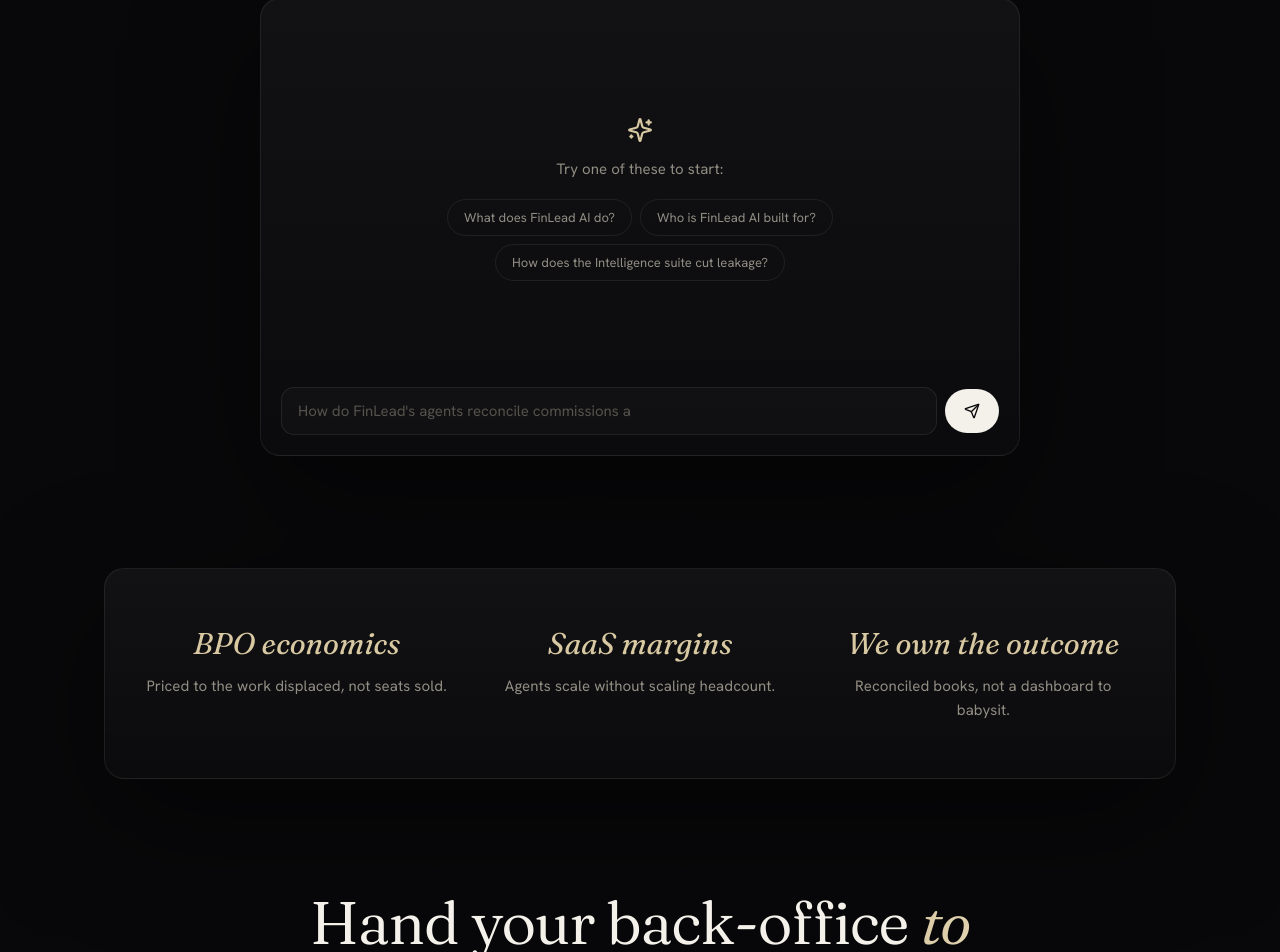
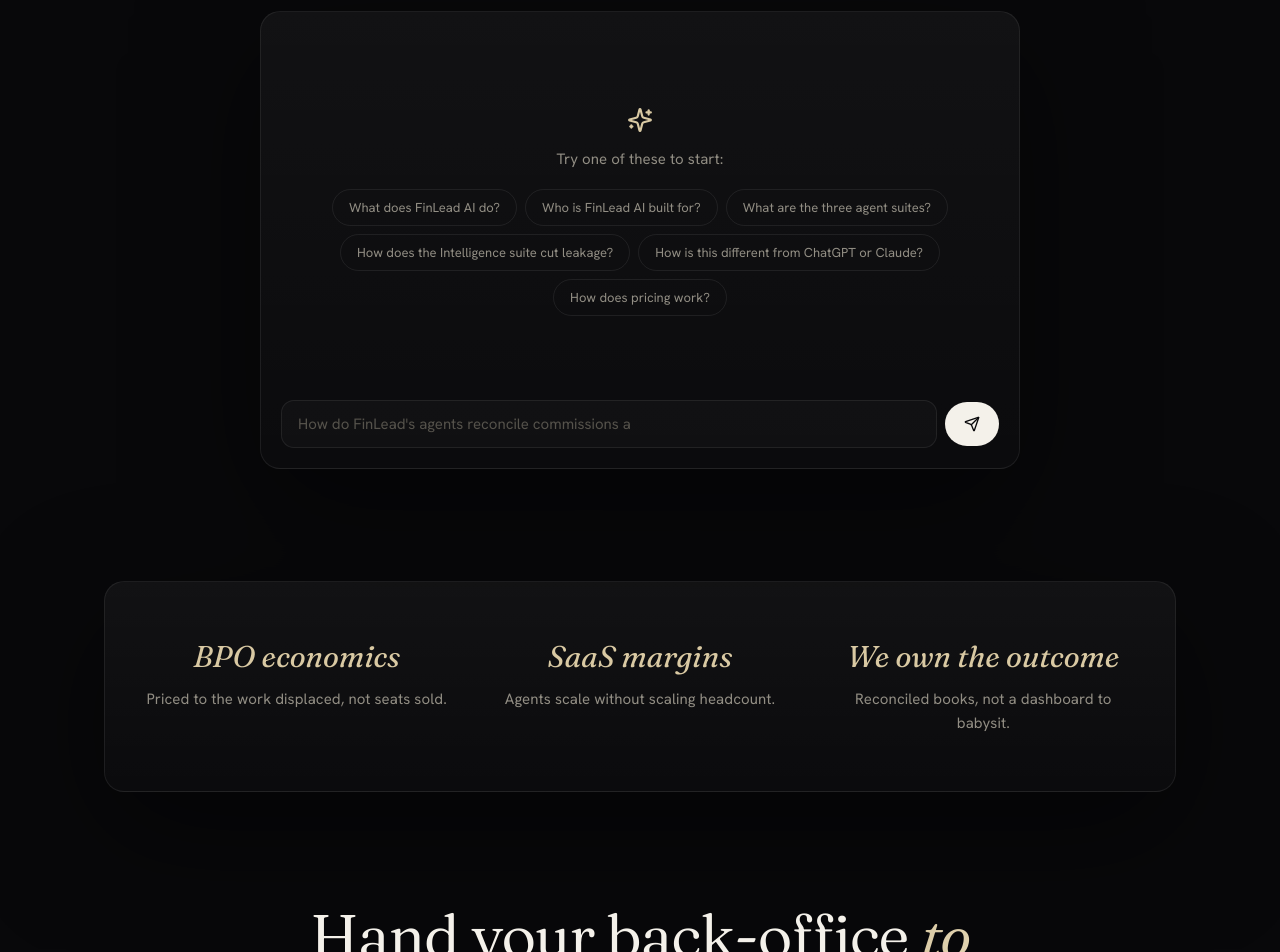
Before and after one commit to Insuryance/FinLeadWeb, a Next.js app: page / in a window 1280 px wide. Shown: the part 2310-3262 px from the top of the page. Built offline with nearby package versions, Linux system fonts and the light colour scheme.

Commit message:
Update page.jsx

```diff
--- a/app/page.jsx
+++ b/app/page.jsx
@@ -4,7 +4,7 @@ import { ArrowUpRight, Send, Sparkles, Check, Landmark, Users, ShieldCheck } fro
 
 /* ---------- Logo mark ---------- */
 function Logo() {
-  return <img src="/FinLeadAILogo.png" alt="FinLead AI" style={{ height: 30, width: "auto", display: "block" }} />;
+  return <img src="/FinLeadAILogo.png" alt="FinLead AI" style={{ height: 45, width: "auto", display: "block" }} />;
 }
 
 function useTypewriter(items, { typing = 55, pausing = 1600, deleting = 28 } = {}) {
@@ -177,7 +177,10 @@ const SUITES = [
 const SUGGESTIONS = [
   "What does FinLead AI do?",
   "Who is FinLead AI built for?",
+  "What are the three agent suites?",
   "How does the Intelligence suite cut leakage?",
+  "How is this different from ChatGPT or Claude?",
+  "How does pricing work?",
 ];
 
 const TYPING_QUESTIONS = [
@@ -362,7 +365,7 @@ export default function FinLeadSite() {
         <div className="fl-rise" style={{ animationDelay: ".6s", marginTop: 26, display: "flex", alignItems: "center", justifyContent: "center", gap: 10 }}>
           <span className="fl-muted" style={{ fontSize: 13, letterSpacing: ".04em" }}>Backed by</span>
           <a href="https://www.joinef.com/about/" target="_blank" rel="noopener noreferrer" style={{ display: "inline-flex" }}>
-            <img src="/EFLogo.png" alt="Entrepreneur First" style={{ height: 22, width: "auto", display: "block", opacity: .9 }} />
+            <img src="/EFLogo.png" alt="Entrepreneur First" style={{ height: 35, width: "auto", display: "block", opacity: .9 }} />
           </a>
         </div>
       </header>
```
